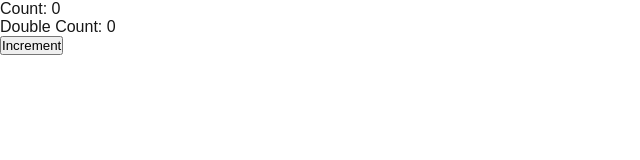
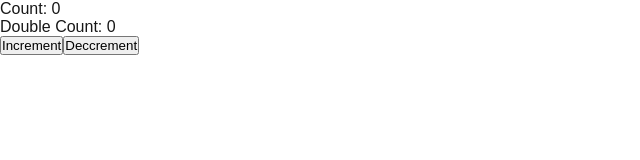
Before and after one commit to kundansh2211/test_nextjs_app, a Next.js app: page /test in a window 1280 px wide. Shown: the top 160 px of the page, without its empty margins (0-640 px from the left). Built offline with nearby package versions, Linux system fonts and the light colour scheme.

Commit message:
Update test.tsx

```diff
--- a/src/pages/test.tsx
+++ b/src/pages/test.tsx
@@ -14,6 +14,8 @@ function RedundantStateComponent() {
       <p>Count: {count}</p>
       <p>Double Count: {doubleCount}</p>
       <button onClick={increment}>Increment</button>
+      <button onClick={increment}>Deccrement</button>
+
     </div>
   );
 }
```
